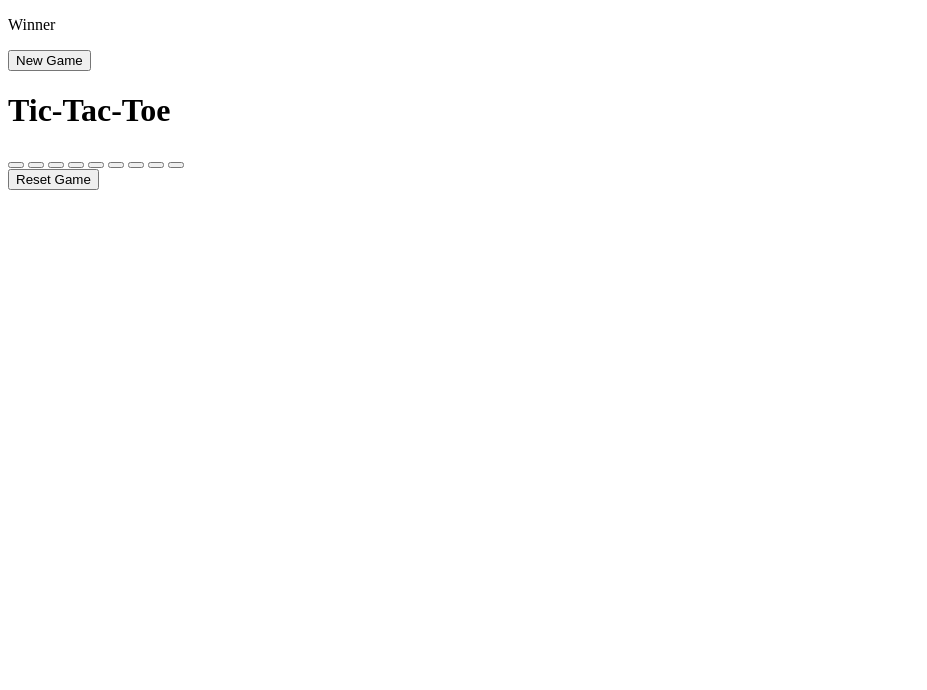
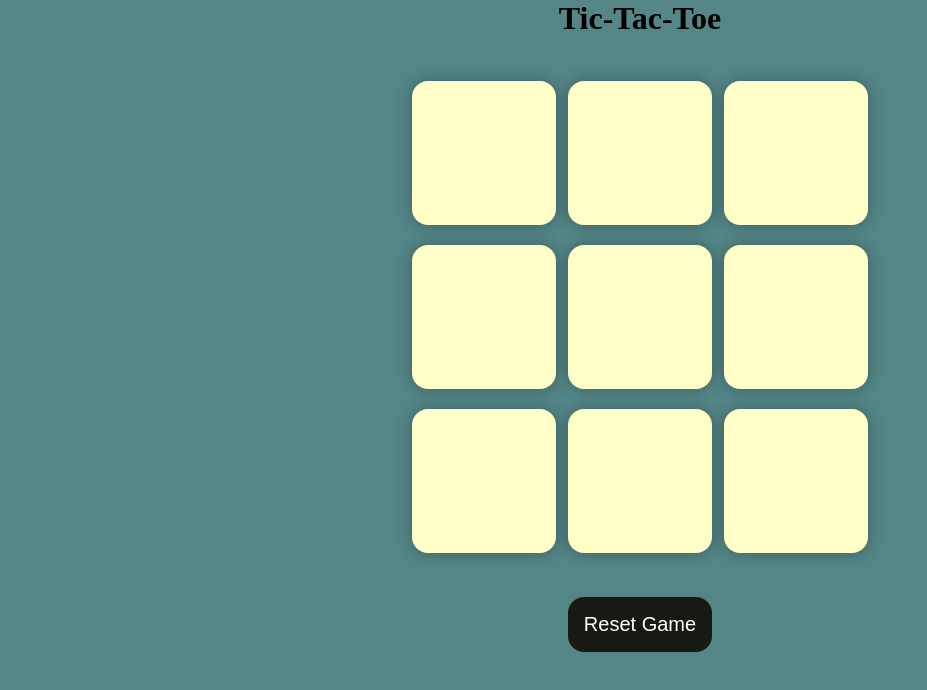
Before and after one commit to vkyadvv/Tic-Tac-Toe, a plain HTML site: page index.html in a window 1280 px wide. Shown: the whole page, without its empty margins (0-927 px from the left). Drawn offline with Linux system fonts and the light colour scheme.

Commit message:
edit index

```diff
--- a/index.html
+++ b/index.html
@@ -4,7 +4,7 @@
     <meta charset="UTF-8">
     <meta name="viewport" content="width=device-width, initial-scale=1.0">
     <title>Tic Tac Toe</title>
-    <link rel="stylesheet" href="style2.css"/>
+    <link rel="stylesheet" href="style.css"/>
 </head>
 <body>
     <div class="msg-container hide">
@@ -28,6 +28,6 @@
     </div>
     <button id="reset-btn">Reset Game</button>
     </main>
-    <script src="Script6.js"></script>
+    <script src="script.js"></script>
 </body>
 </html>
```
